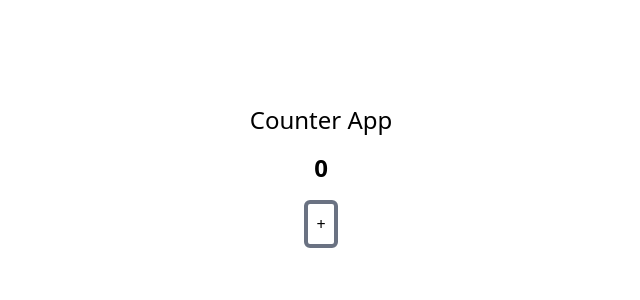
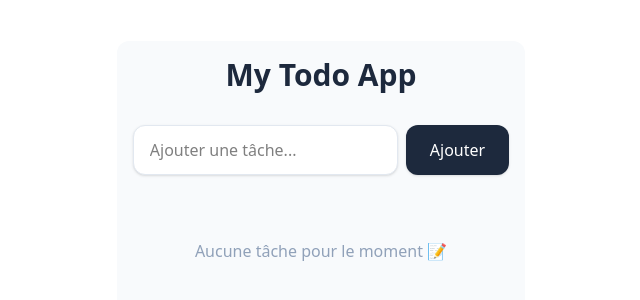
Before and after one commit to Emmanueldesirekouadio/React--101, a React (Vite) app: page / in a window 1280 px wide. Shown: the part 224-524 px from the top of the page, without its empty margins (319-959 px from the left). Built offline with nearby package versions, Linux system fonts and the light colour scheme.

Commit message:
feat: replace Counter with TodoList component in AppExo and add TodoList implementation

```diff
--- a/src/AppExo.jsx
+++ b/src/AppExo.jsx
@@ -1,10 +1,10 @@
 import React from 'react'
-import { Counter } from './components'
+import { TodoList } from './components'
 
 const AppExo = () => {
   return (
     <div className='flex justify-center items-center h-screen'>
-        <Counter />
+        <TodoList />
     </div>
   )
 }
--- /dev/null
+++ b/src/components/TodoList.jsx
@@ -0,0 +1,102 @@
+import React from "react";
+import { useState } from "react";
+// import Product from "./Product";
+
+function TodoList() {
+  const [todos, setTodos] = useState([]);
+  const [input, setInput] = useState("");
+
+  const addTodo = (e) => {
+    e.preventDefault();
+    if (!input.trim()) return;
+    setTodos([...todos, { text: input, completed: false }]);
+    setInput("");
+  };
+
+  const toggleTodo = (index) => {
+    const newTodos = [...todos];
+    newTodos[index].completed = !newTodos[index].completed;
+    setTodos(newTodos);
+  };
+
+  const deleteTodo = (index) => {
+    setTodos(todos.filter((_, i) => i !== index));
+  };
+
+  return (
+      <div className="max-w-md mx-auto bg-slate-50 p-4 rounded-xl">
+        <h1 className="text-3xl font-bold text-slate-800 mb-8 text-center">
+          My Todo App
+        </h1>
+
+        <form onSubmit={addTodo} className="flex gap-2 mb-8">
+          <input
+            value={input}
+            onChange={(e) => setInput(e.target.value)}
+            type="text"
+            placeholder="Ajouter une tâche..."
+            className="flex-1 px-4 py-3 rounded-xl border border-slate-200 bg-white shadow-sm focus:outline-none focus:ring-2 focus:ring-slate-400 focus:border-transparent transition-all"
+          />
+          <button
+            type="submit"
+            className="px-6 py-3 bg-slate-800 text-white rounded-xl font-medium hover:bg-slate-700 active:scale-95 transition-all shadow-sm"
+          >
+            Ajouter
+          </button>
+        </form>
+
+        <div className="space-y-3">
+          {todos.length === 0 ? (
+            <p className="text-center text-slate-400 py-8">
+              Aucune tâche pour le moment 📝
+            </p>
+          ) : (
+            todos.map((todo, index) => (
+              <div
+                key={index}
+                className="flex items-center gap-3 p-4 bg-white rounded-xl shadow-sm border border-slate-100 group hover:shadow-md transition-all"
+              >
+                <button
+                  onClick={() => toggleTodo(index)}
+                  className={`w-6 h-6 rounded-full border-2 flex items-center justify-center transition-all ${todo.completed
+                    ? "bg-emerald-500 border-emerald-500 text-white"
+                    : "border-slate-300 hover:border-slate-400"
+                    }`}
+                >
+                  {todo.completed && (
+                    <svg className="w-3 h-3" fill="none" viewBox="0 0 24 24" stroke="currentColor">
+                      <path strokeLinecap="round" strokeLinejoin="round" strokeWidth={3} d="M5 13l4 4L19 7" />
+                    </svg>
+                  )}
+                </button>
+
+                <span
+                  className={`flex-1 text-slate-700 transition-all ${todo.completed ? "line-through text-slate-400" : ""
+                    }`}
+                >
+                  {todo.text}
+                </span>
+
+                <button
+                  onClick={() => deleteTodo(index)}
+                  className="opacity-0 group-hover:opacity-100 text-slate-400 hover:text-red-500 transition-all"
+                >
+                  <svg className="w-5 h-5" fill="none" viewBox="0 0 24 24" stroke="currentColor">
+                    <path strokeLinecap="round" strokeLinejoin="round" strokeWidth={2} d="M6 18L18 6M6 6l12 12" />
+                  </svg>
+                </button>
+              </div>
+            ))
+          )}
+        </div>
+
+        {todos.length > 0 && (
+          <p className="text-center text-slate-400 text-sm mt-6">
+            {todos.filter((t) => !t.completed).length} tâche(s) restante(s)
+          </p>
+        )}
+      </div>
+  );
+}
+
+export default TodoList;
--- a/src/components/index.js
+++ b/src/components/index.js
@@ -1 +1,2 @@
 export { default as Counter } from './Counter'
+export { default as TodoList } from './TodoList'
```
